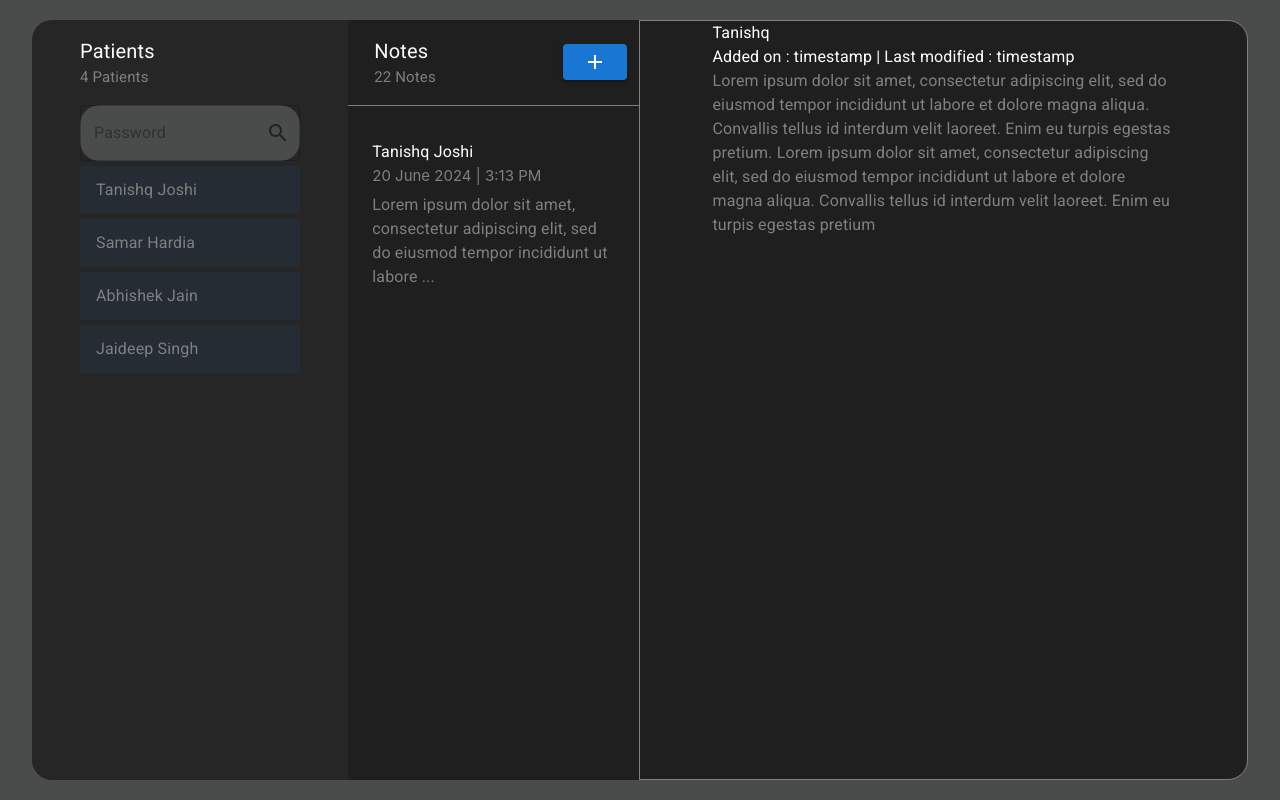
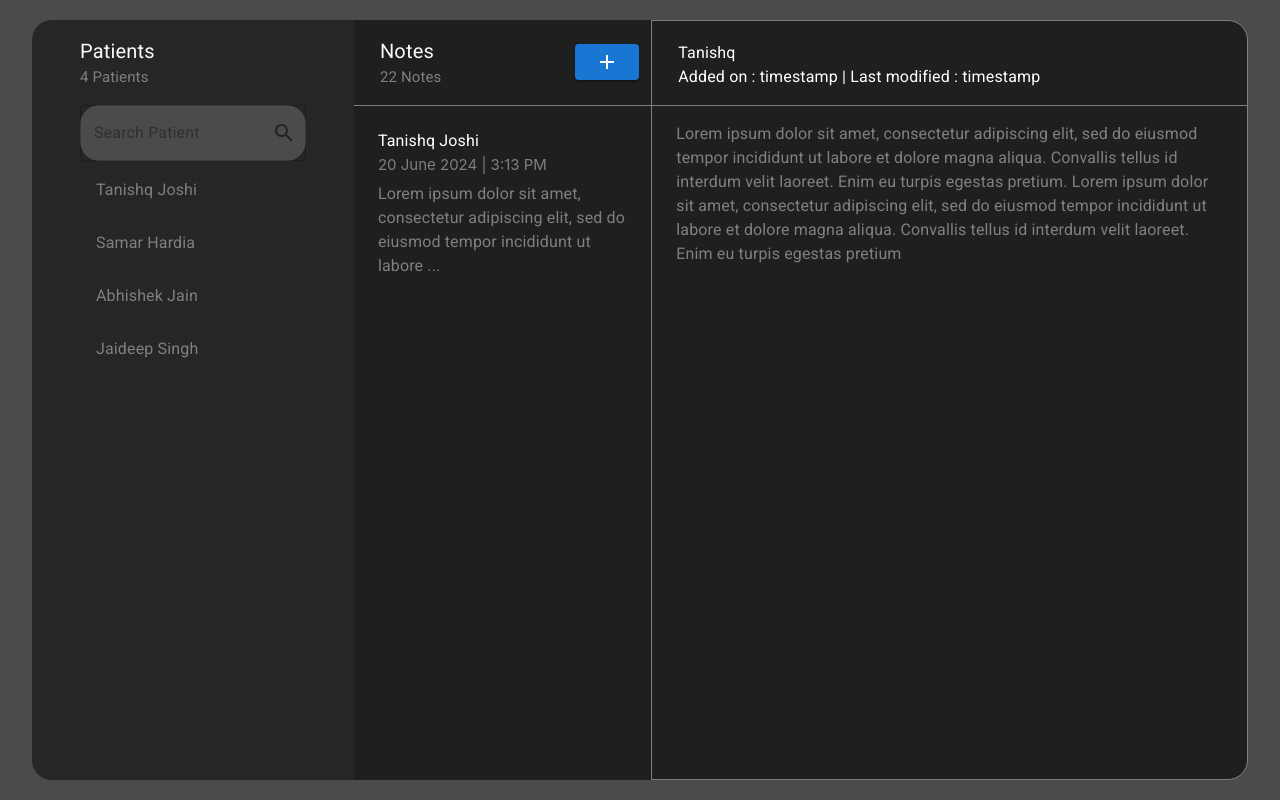
Before and after one commit to TJ-Mindbowser/tech-goal, a React (Create React App) app: page / in a window 1280 px wide. Built offline with nearby package versions, Linux system fonts and the light colour scheme.

Commit message:
add:worked on notes details UI

```diff
--- a/src/component/List.js
+++ b/src/component/List.js
@@ -1,4 +1,12 @@
-import { Container, Link, Typography, Box, Button } from "@mui/material";
+import {
+  Container,
+  Link,
+  Typography,
+  Box,
+  Button,
+  List,
+  ListItem,
+} from "@mui/material";
 import AddIcon from "@mui/icons-material/Add";
 
 export const NoteList = () => {
@@ -32,20 +40,29 @@ export const NoteList = () => {
           </Button>
         </Box>
       </Box>
-      <Box sx={{ mt: "2em", color: "#7F7F7F" }}>
+      <Box sx={{ mt: "1em", color: "#7F7F7F" }}>
         <Container sx={{ display: "flex", flexDirection: "column" }}>
-          <Box>
-            <Box sx={{ display: "flex", flexDirection: "column" }}>
-              <Link color="white" variant="subtitle1" href="#" underline="none">
-                Tanishq Joshi
-              </Link>
-              <Typography sx={{fontSize:'15px'}} variant="i">20 June 2024 | 3:13 PM</Typography>
-            </Box>
-            <Typography sx={{ mt: 1}}>
-              Lorem ipsum dolor sit amet, consectetur adipiscing elit, sed do
-              eiusmod tempor incididunt ut labore ...
-            </Typography>
-          </Box>
+          <List disablePadding={true} sx={{ mt: "5px" }}>
+            <ListItem disablePadding={true}>
+              <Box sx={{ display: "flex", flexDirection: "column" }}>
+                <Link
+                  color="white"
+                  variant="subtitle1"
+                  href="#"
+                  underline="none"
+                >
+                  Tanishq Joshi
+                </Link>
+                <Typography sx={{ fontSize: "15px" }} variant="i">
+                  20 June 2024 | 3:13 PM
+                </Typography>
+                <Typography sx={{ mt: 1 }}>
+                  Lorem ipsum dolor sit amet, consectetur adipiscing elit, sed
+                  do eiusmod tempor incididunt ut labore ...
+                </Typography>
+              </Box>
+            </ListItem>
+          </List>
         </Container>
       </Box>
     </Box>
--- /dev/null
+++ b/src/component/NotesDetail.js
@@ -0,0 +1,41 @@
+import { Box, Typography, Container } from "@mui/material";
+
+export const NoteDetails = () => {
+  return (
+    <Box
+      sx={{
+        border: "1px solid #7F7F7F",
+        backgroundColor: "#1F1F1F",
+        borderRadius: "0 20px 20px 0",
+        py: "4px",
+        width: "100%",
+      }}
+    >
+      <Box
+        sx={{
+          borderBottom: "1px solid #7F7F7F",
+          color: "white",
+          px: "2px",
+          py: "1em",
+        }}
+      >
+        <Container>
+          <Typography>Tanishq</Typography>
+          <Typography>
+            Added on : timestamp | Last modified : timestamp
+          </Typography>
+        </Container>
+      </Box>
+      <Container sx={{ color: "grey", mt: "1em" }}>
+        <Typography>
+          Lorem ipsum dolor sit amet, consectetur adipiscing elit, sed do
+          eiusmod tempor incididunt ut labore et dolore magna aliqua. Convallis
+          tellus id interdum velit laoreet. Enim eu turpis egestas pretium.
+          Lorem ipsum dolor sit amet, consectetur adipiscing elit, sed do
+          eiusmod tempor incididunt ut labore et dolore magna aliqua. Convallis
+          tellus id interdum velit laoreet. Enim eu turpis egestas pretium
+        </Typography>
+      </Container>
+    </Box>
+  );
+};
--- a/src/component/Users.js
+++ b/src/component/Users.js
@@ -5,20 +5,37 @@ import {
   FormControl,
   IconButton,
   InputAdornment,
-  Link,
   List,
   ListItem,
   ListItemButton,
   ListItemText,
   OutlinedInput,
-  Tooltip,
   Typography,
 } from "@mui/material";
-import React from "react";
+import React, { useState, useEffect } from "react";
 import { useSelector } from "react-redux";
 
 export const User = () => {
   const users = useSelector((state) => state.Users);
+  const [searchKeyword, setSearchKeyword] = useState("");
+  const [select, setSelect] = useState();
+  const [filterUser, setFilteredUser] = useState(users);
+  useEffect(() => {
+    searchByName(searchKeyword, users);
+  }, [searchKeyword]);
+
+  const searchByName = (keyword, data) => {
+    // Convert the keyword to lowercase for case-insensitive search
+    const keywordLower = keyword.toLowerCase();
+
+    // Search for matching names
+    const results = data.filter((item) =>
+      item.name.toLowerCase().includes(keywordLower)
+    );
+    setFilteredUser(results);
+    return results;
+  };
+
   return (
     <Container
       sx={{
@@ -50,20 +67,23 @@ export const User = () => {
                 </IconButton>
               </InputAdornment>
             }
-            placeholder="Password"
+            placeholder="Search Patient"
+            value={searchKeyword}
+            onChange={(e) => setSearchKeyword(e.target.value)}
           />
         </FormControl>
       </Container>
       <Box sx={{ color: "#7F7F7F" }}>
         <Container sx={{ display: "flex", flexDirection: "column" }}>
-          {users.map((user, id) => {
+          {filterUser.map((user, id) => {
             return (
               <List disablePadding={true} sx={{ mt: "5px" }}>
                 <ListItem disablePadding={true}>
                   <ListItemButton
                     component="a"
-                    selected={true}
+                    selected={select === id}
                     href={`#${user.name}`}
+                    onClick={() => setSelect(id)}
                   >
                     <ListItemText primary={user.name} />
                   </ListItemButton>
--- a/src/component/nav.js
+++ b/src/component/nav.js
@@ -1,9 +1,10 @@
 import * as React from "react";
 import PropTypes from "prop-types";
 import Box from "@mui/material/Box";
-import { Button, Container, Link, List, Typography } from "@mui/material";
+import { Container, Typography } from "@mui/material";
 import { User } from "./Users";
 import { NoteList } from "./List";
+import { NoteDetails } from "./NotesDetail";
 function DrawerAppBar() {
   return (
     <Box
@@ -29,33 +30,7 @@ function DrawerAppBar() {
       >
         <User />
         <NoteList />
-        <Container
-          sx={{
-            border: "1px solid #7F7F7F",
-            backgroundColor: "#1F1F1F",
-            borderRadius: "0 20px 20px 0",
-          }}
-        >
-          <Container>
-            <Container sx={{ color: "white" }}>
-              <Typography>Tanishq</Typography>
-              <Typography>
-                Added on : timestamp | Last modified : timestamp
-              </Typography>
-            </Container>
-            <Container sx={{ color: "grey" }}>
-              <Typography>
-                Lorem ipsum dolor sit amet, consectetur adipiscing elit, sed do
-                eiusmod tempor incididunt ut labore et dolore magna aliqua.
-                Convallis tellus id interdum velit laoreet. Enim eu turpis
-                egestas pretium. Lorem ipsum dolor sit amet, consectetur
-                adipiscing elit, sed do eiusmod tempor incididunt ut labore et
-                dolore magna aliqua. Convallis tellus id interdum velit laoreet.
-                Enim eu turpis egestas pretium
-              </Typography>
-            </Container>
-          </Container>
-        </Container>
+        <NoteDetails />
       </Box>
     </Box>
   );
```
